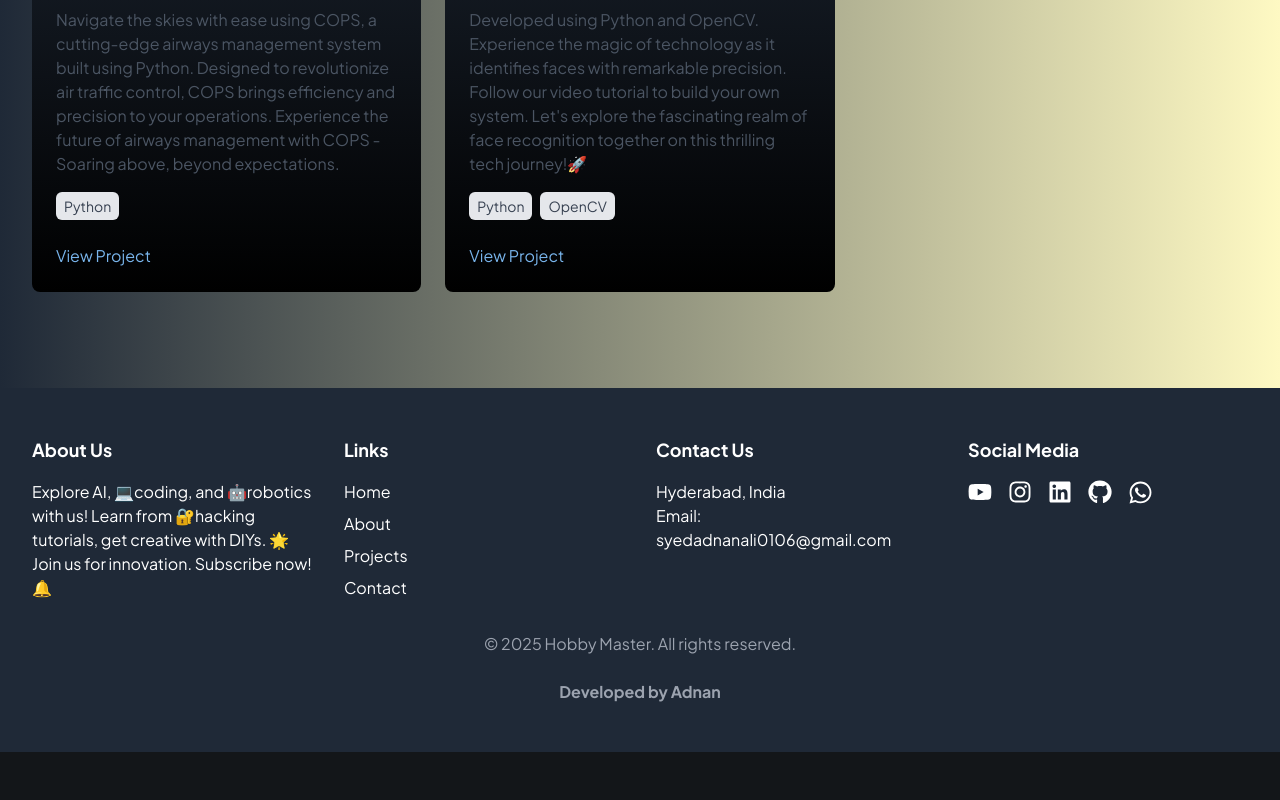
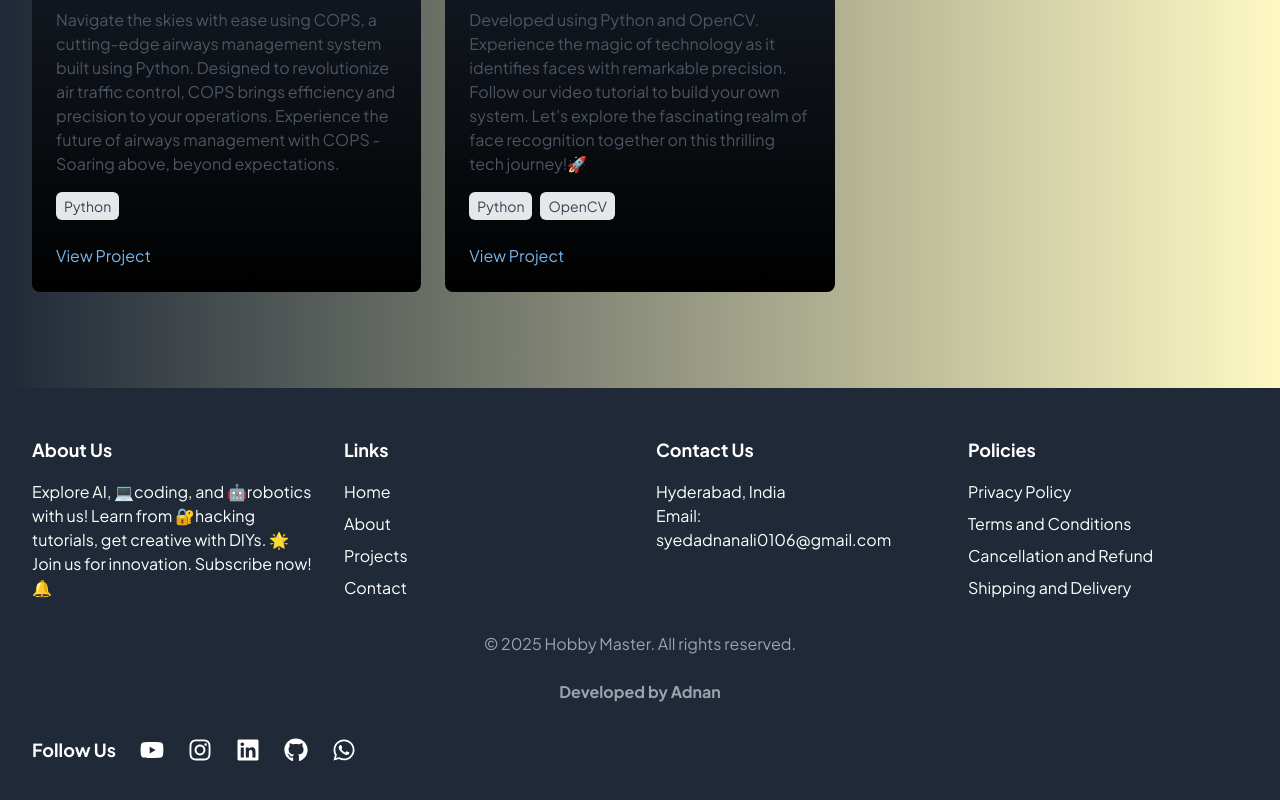
Before and after one commit to Adnan-The-Coder/hobby-master-website, a Next.js app: page / in a window 1280 px wide. Shown: the part 2184-2984 px from the top of the page. Before the commit the page ends 2936 px from the top, so only its background shows below. Built offline with nearby package versions, Linux system fonts and the light colour scheme.

Commit message:
feat: Add Policies under footer

```diff
--- a/components/Footer.tsx
+++ b/components/Footer.tsx
@@ -1,7 +1,5 @@
 import React from 'react';
-import { FaInstagram, FaLinkedin, FaGithub,FaYoutube,FaWhatsapp } from 'react-icons/fa';
-import { FaXTwitter } from 'react-icons/fa6';
-
+import { FaInstagram, FaLinkedin, FaGithub, FaYoutube, FaWhatsapp } from 'react-icons/fa';
 
 const Footer = () => {
   return (
@@ -25,23 +23,30 @@ const Footer = () => {
           <div className="text-white">
             <h3 className="text-lg font-bold mb-4">Contact Us</h3>
             <p>Hyderabad, India</p>
-            <p> <a href='mailto:syedadnanali0106@gmail.com'>Email: syedadnanali0106@gmail.com</a></p>
-            {/* <p>Phone: 123-456-7890</p> */}
+            <p> <a href='mailto:syedadnanali0106@gmail.com' className="hover:text-gray-400">Email: syedadnanali0106@gmail.com</a></p>
           </div>
           <div className="text-white">
-            <h3 className="text-lg font-bold mb-4">Social Media</h3>
-            <ul className="flex space-x-4">
-              <li><a href="https://www.youtube.com/channel/UC9wt9ih0-acWfeWXLI5oDIQ?sub_confirmation=1" target='_blank' className="text-2xl text-white hover:text-red-800"><FaYoutube /></a></li>
-              <li><a href="https://www.instagram.com/hobbymaster24" target='_blank' className="text-2xl text-white hover:text-pink-400"><FaInstagram /></a></li>
-              {/* <li><a href="https://twitter.com/" target='_blank' className="text-2xl text-white hover:text-black"><FaXTwitter /></a></li> */}
-              <li><a href="https://www.linkedin.com/in/hobby-master-real" target='_blank' className="text-2xl text-white hover:text-blue-700"><FaLinkedin /></a></li>
-              <li><a href="https://github.com/Adnan00786/" target='_blank' className="text-2xl text-white hover:text-black"><FaGithub /></a></li>
-              <li> <a href="https://whatsapp.com/channel/0029VacNUTs9sBI23zLCuO11" target="_blank" rel="noopener noreferrer" className="text-xl text-white hover:text-green-500"><FaWhatsapp className="contact-icon" size={25} /></a></li>
+            <h3 className="text-lg font-bold mb-4">Policies</h3>
+            <ul className="space-y-2">
+              <li><a href="/Privacy-Policy" target='_blanck' className="text-white hover:text-gray-400">Privacy Policy</a></li>
+              <li><a href="/Terms-conditions" target='_blanck' className="text-white hover:text-gray-400">Terms and Conditions</a></li>
+              <li><a href="/Cancellation-Refund" target='_blanck' className="text-white hover:text-gray-400">Cancellation and Refund</a></li>
+              <li><a href="/Shipping-Delivery" target='_blanck' className="text-white hover:text-gray-400">Shipping and Delivery</a></li>
             </ul>
           </div>
         </div>
         <div className="mt-8 text-center text-gray-400">
-          <p>&copy; {new Date().getFullYear()} Hobby Master. All rights reserved. <br /><br /><a target='_blanck' href="https://www.linkedin.com/in/syedadnanali99/"><strong>Developed by Adnan</strong></a></p>
+          <p>&copy; {new Date().getFullYear()} Hobby Master. All rights reserved. <br /><br /><a target='_blank' href="https://www.linkedin.com/in/syedadnanali99/"><strong>Developed by Adnan</strong></a></p>
+        </div>
+        <div className="mt-4 lg:mt-8 text-center lg:text-left">
+          <div className="flex justify-center lg:justify-start items-center space-x-4 lg:space-x-6 text-white">
+            <span className="text-lg font-bold">Follow Us</span>
+            <a href="https://www.youtube.com/channel/UC9wt9ih0-acWfeWXLI5oDIQ?sub_confirmation=1" target='_blank' className="text-2xl text-white hover:text-red-800"><FaYoutube /></a>
+            <a href="https://www.instagram.com/hobbymaster24" target='_blank' className="text-2xl text-white hover:text-pink-400"><FaInstagram /></a>
+            <a href="https://www.linkedin.com/in/hobby-master-real" target='_blank' className="text-2xl text-white hover:text-blue-700"><FaLinkedin /></a>
+            <a href="https://github.com/Adnan00786/" target='_blank' className="text-2xl text-white hover:text-black"><FaGithub /></a>
+            <a href="https://whatsapp.com/channel/0029VacNUTs9sBI23zLCuO11" target="_blank" rel="noopener noreferrer" className="text-2xl text-white hover:text-green-500"><FaWhatsapp /></a>
+          </div>
         </div>
       </div>
     </footer>
```
Also changed, not shown: 1 other file (tests, documents, lock files or other folders).
